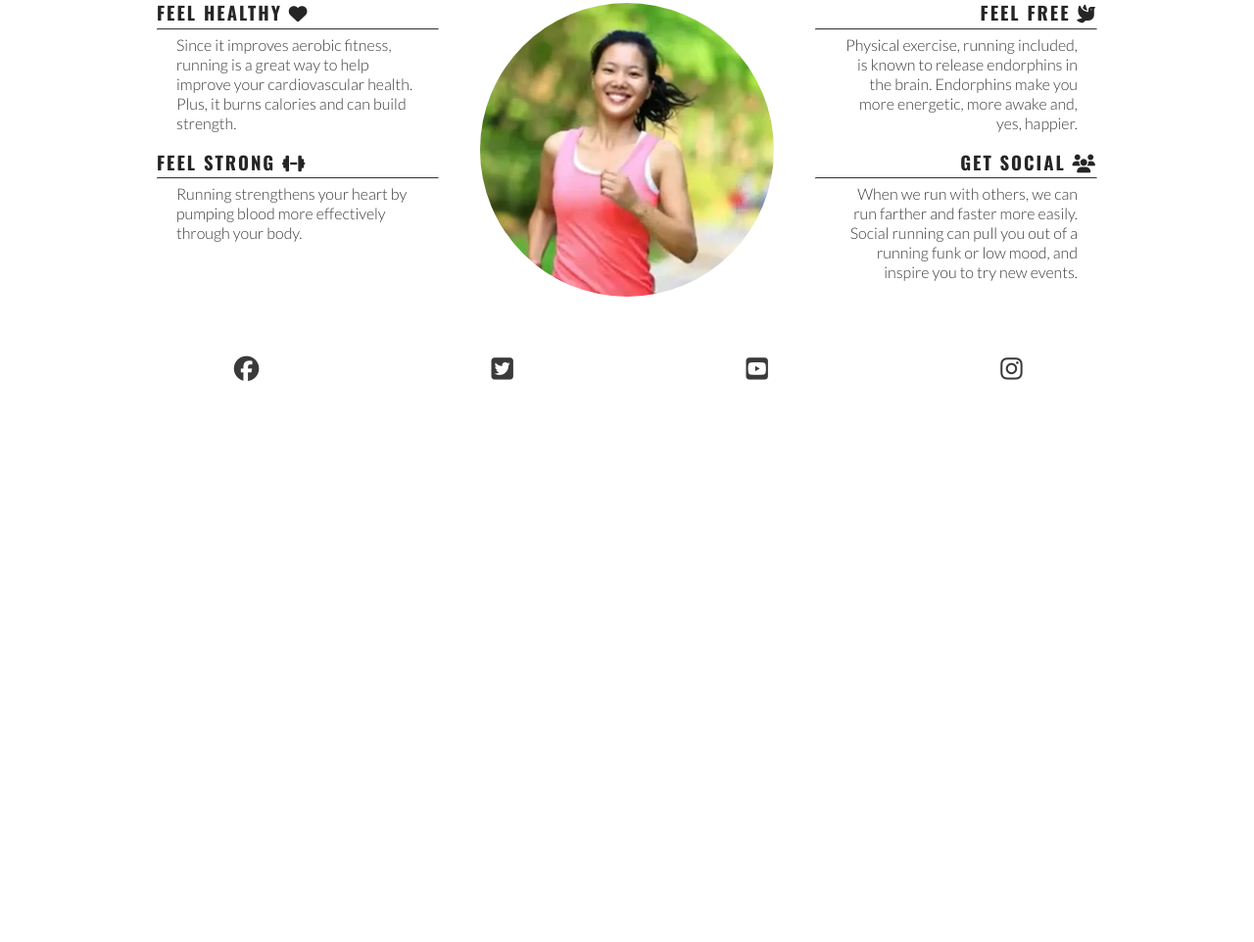
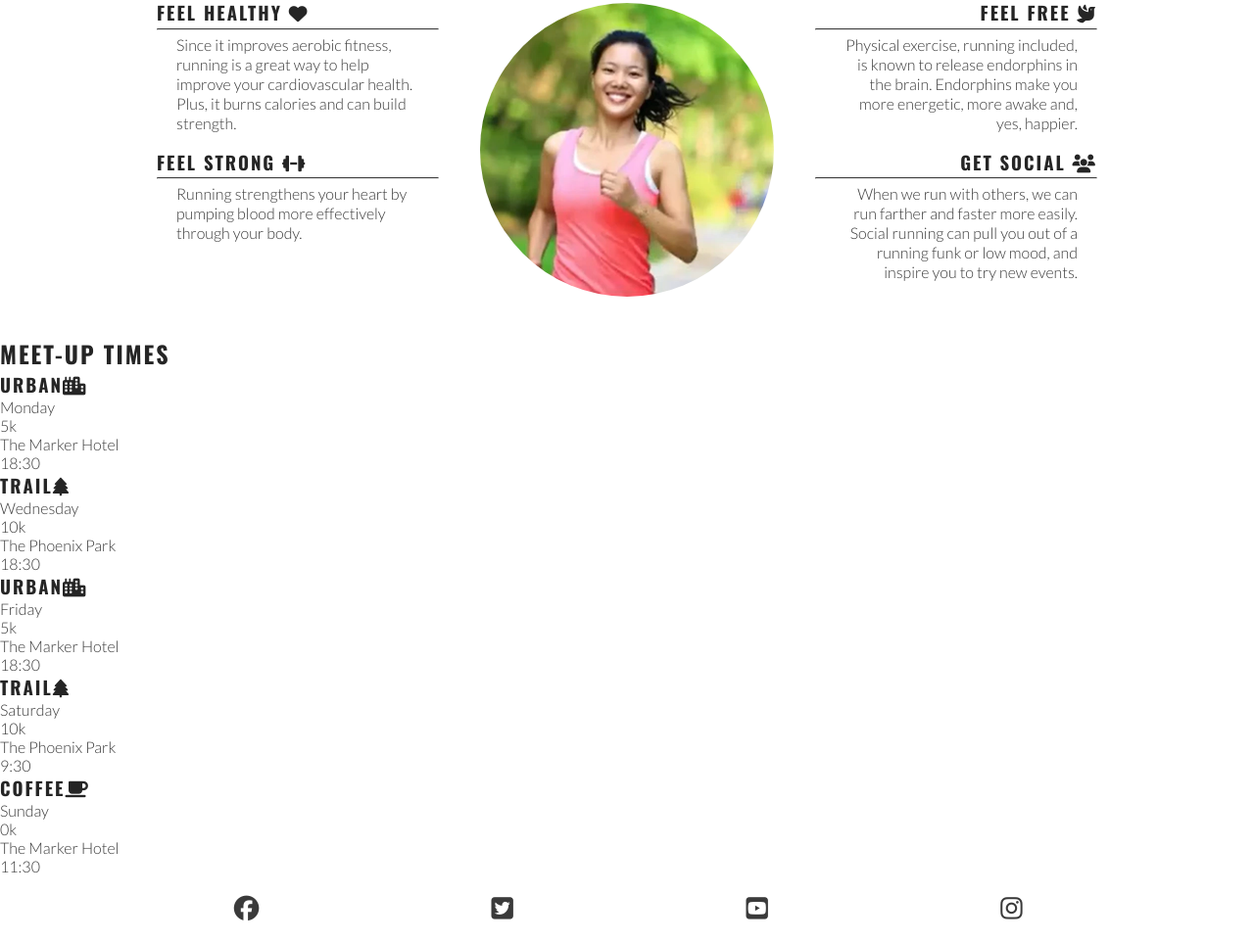
Before and after one commit to Benjamin-Walsh/repository1, a plain HTML site: page index.html in a window 1280 px wide. Shown: the part 782-1744 px from the top of the page at 98% size. Before the commit the page ends 1193 px from the top, so only its background shows below. Drawn offline with nearby package versions, Linux system fonts and the light colour scheme.

Commit message:
Add meet-up times to homepage with icons

```diff
--- a/index.html
+++ b/index.html
@@ -105,6 +105,47 @@
 
                 </div>
             </div>
+        </section>
+
+        <section id="meetups">
+            <h2>Meet-up Times</h2>
+            <div id="times">
+                <div>
+                    <h3>Urban<i class="fa-solid fa-city"></i></h3>
+                    <p>Monday</p>
+                    <p>5k</p>
+                    <p>The Marker Hotel</p>
+                    <p>18:30</p>
+                </div>
+                <div>
+                    <h3>Trail<i class="fa-solid fa-tree"></i></h3>
+                    <p>Wednesday</p>
+                    <p>10k</p>
+                    <p>The Phoenix Park</p>
+                    <p>18:30</p>
+                </div>
+                <div>
+                    <h3>Urban<i class="fa-solid fa-city"></i></h3>
+                    <p>Friday</p>
+                    <p>5k</p>
+                    <p>The Marker Hotel</p>
+                    <p>18:30</p>
+                </div>
+                <div>
+                    <h3>Trail<i class="fa-solid fa-tree"></i></h3>
+                    <p>Saturday</p>
+                    <p>10k</p>
+                    <p>The Phoenix Park</p>
+                    <p>9:30</p>
+                </div>
+                <div>
+                    <h3>Coffee<i class="fa-solid fa-mug-saucer"></i></h3>
+                    <p>Sunday</p>
+                    <p>0k</p>
+                    <p>The Marker Hotel</p>
+                    <p>11:30</p>
+                </div>
+            </div>
 
         </section>
     </main>
```
